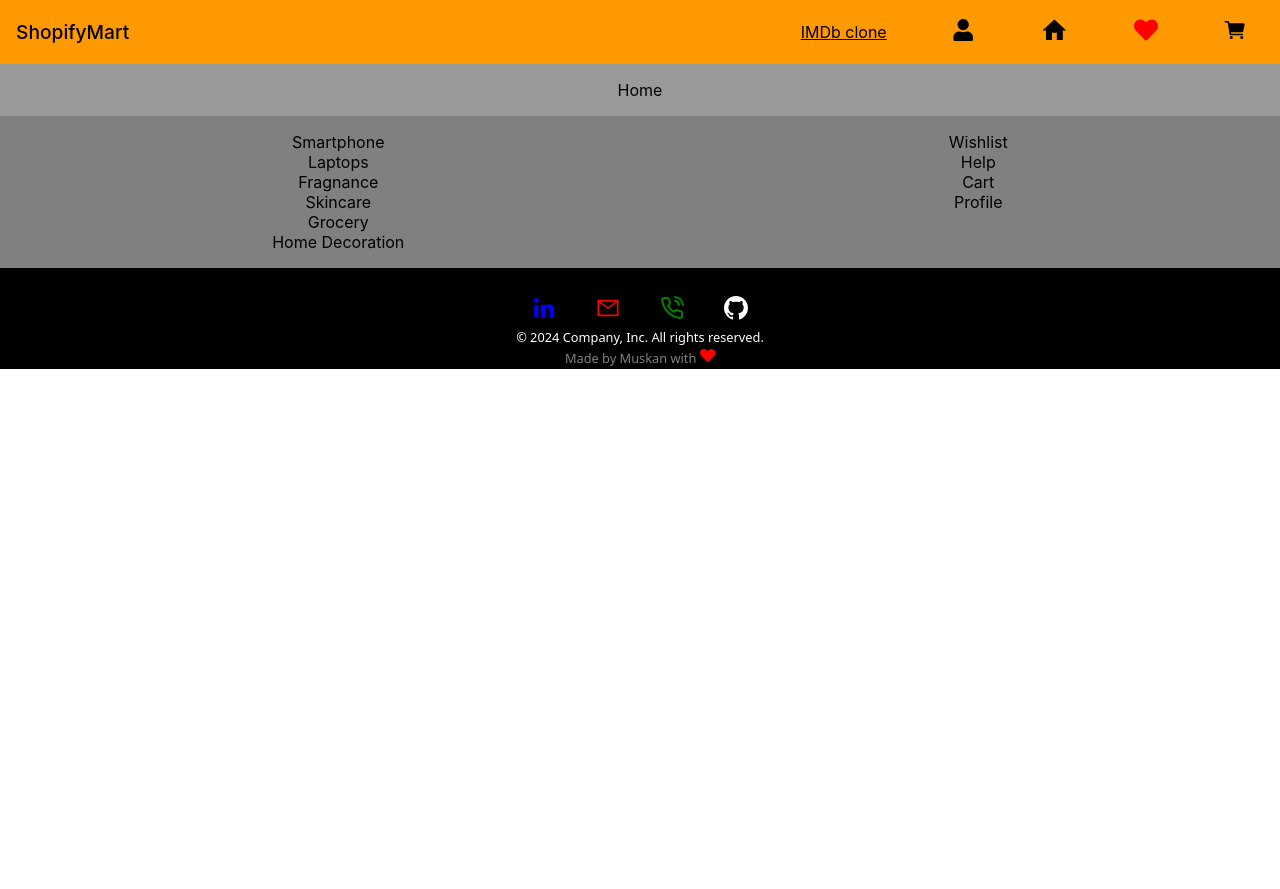
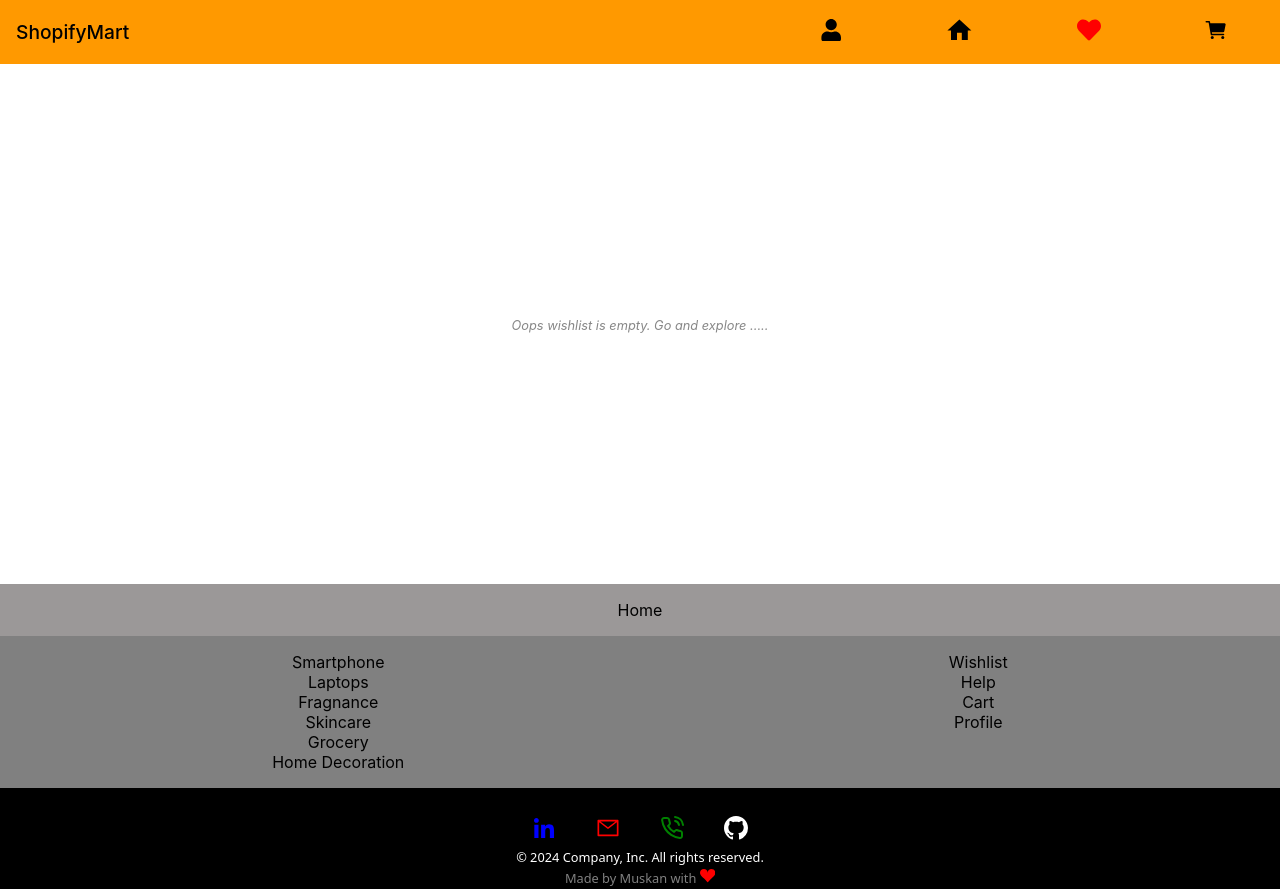
Before and after one commit to MuskanSrivastava8/shopifymart, a React (Create React App) app: page /shopifymart/WishListPage in a window 1280 px wide. Before the commit the page ends 800 px from the top, so only its background shows below. Built offline with nearby package versions, Linux system fonts and the light colour scheme.

Commit message:
Wishlist component edge case UI updated

```diff
--- a/src/Component/Menu/Menu.js
+++ b/src/Component/Menu/Menu.js
@@ -8,7 +8,6 @@ import {
   setShowWishListComponent,
   setShowHomePageComponent,
 } from "../../Store/store";
-import { Navigate, NavLink } from "react-router-dom";
 import { useNavigate } from "react-router-dom";
 import { MdHome } from "react-icons/md";
 
@@ -16,8 +15,6 @@ const Menu = () => {
   const dispatch = useDispatch();
   const [showWishListPage, setshowWishListPage] = useState(false);
   const [showHomePage, setShowHomePage] = useState(false);
-  const navigate = useNavigate();
-
   const wishListBtnClicked = () => {
     dispatch(setShowWishListComponent(showWishListPage));
     setshowWishListPage(!showWishListPage);
@@ -45,14 +42,6 @@ const Menu = () => {
           </div>
         </div>
         <div className="main_right">
-          <NavLink
-            to={"/ProductPage"}
-            style={({ isActive }) => ({
-              color: isActive ? "#1c6cfb" : "Black",
-            })}
-          >
-            IMDb clone
-          </NavLink>
           <div>
             <FaUser style={{ fontSize: "1.4rem", cursor: "pointer" }} />
           </div>
--- a/src/Component/WishListPage/WishListPage.js
+++ b/src/Component/WishListPage/WishListPage.js
@@ -3,7 +3,6 @@ import { useSelector } from "react-redux";
 import ItemCard from "../ProductPage/ItemCard";
 import "./WishListPage.scss";
 import { Navigate } from "react-router-dom";
-
 
 function WishListPage() {
   const showWishListResp = useSelector((store) => store.STORE.wishlist);
@@ -18,14 +17,25 @@ function WishListPage() {
   );
   return (
     <>
-    {showHomePageComponentResp ? <Navigate to="/ProductPage" replace={true} /> : null}
+      {showHomePageComponentResp ? (
+        <Navigate to="/ProductPage" replace={true} />
+      ) : null}
       <div className="Wishlist_main_div">
-        {wishListDetails &&
+        {wishListDetails.length > 0 ? (
           wishListDetails.map((i) => {
             return i.map((item) => {
               return <ItemCard itemsData={item} />;
             });
-          })}
+          })
+        ) : (
+          <div className="No_Item_Found_main">
+            <div className="No_Item_Found_text">
+              <span style={{ fontSize: "0.8rem", color: "rgb(135, 135, 135)" }}>
+                <i>Oops wishlist is empty. Go and explore .....</i>
+              </span>
+            </div>
+          </div>
+        )}
       </div>
     </>
   );
--- a/src/Component/WishListPage/WishListPage.scss
+++ b/src/Component/WishListPage/WishListPage.scss
@@ -13,3 +13,11 @@
     left: 0rem;
     z-index: 1;
 }
+.No_Item_Found_main {
+    display: flex;
+    flex-direction: row;
+    justify-content: center;
+    align-items: center;
+    height: 65vh;
+    width: 100vh;
+}
```
